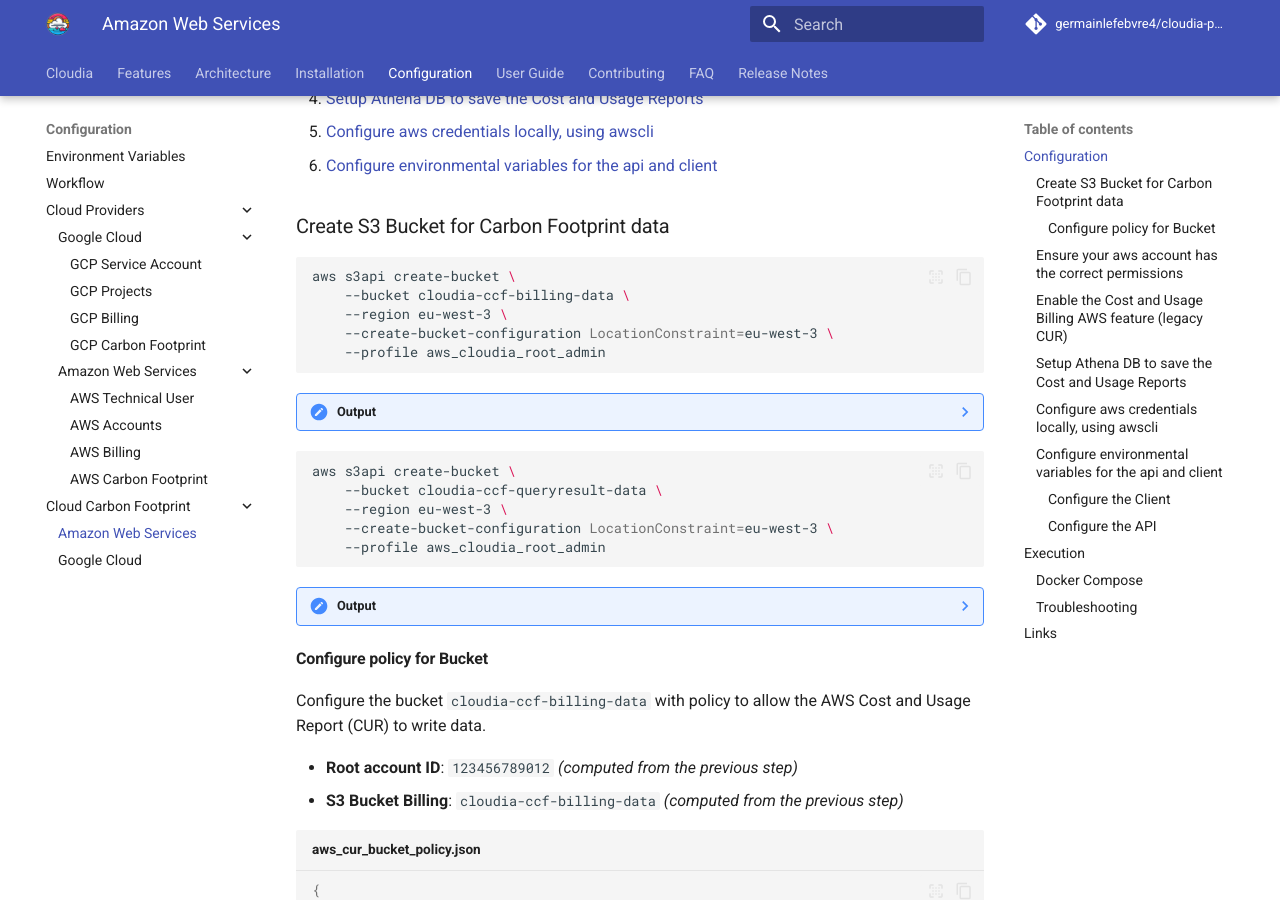
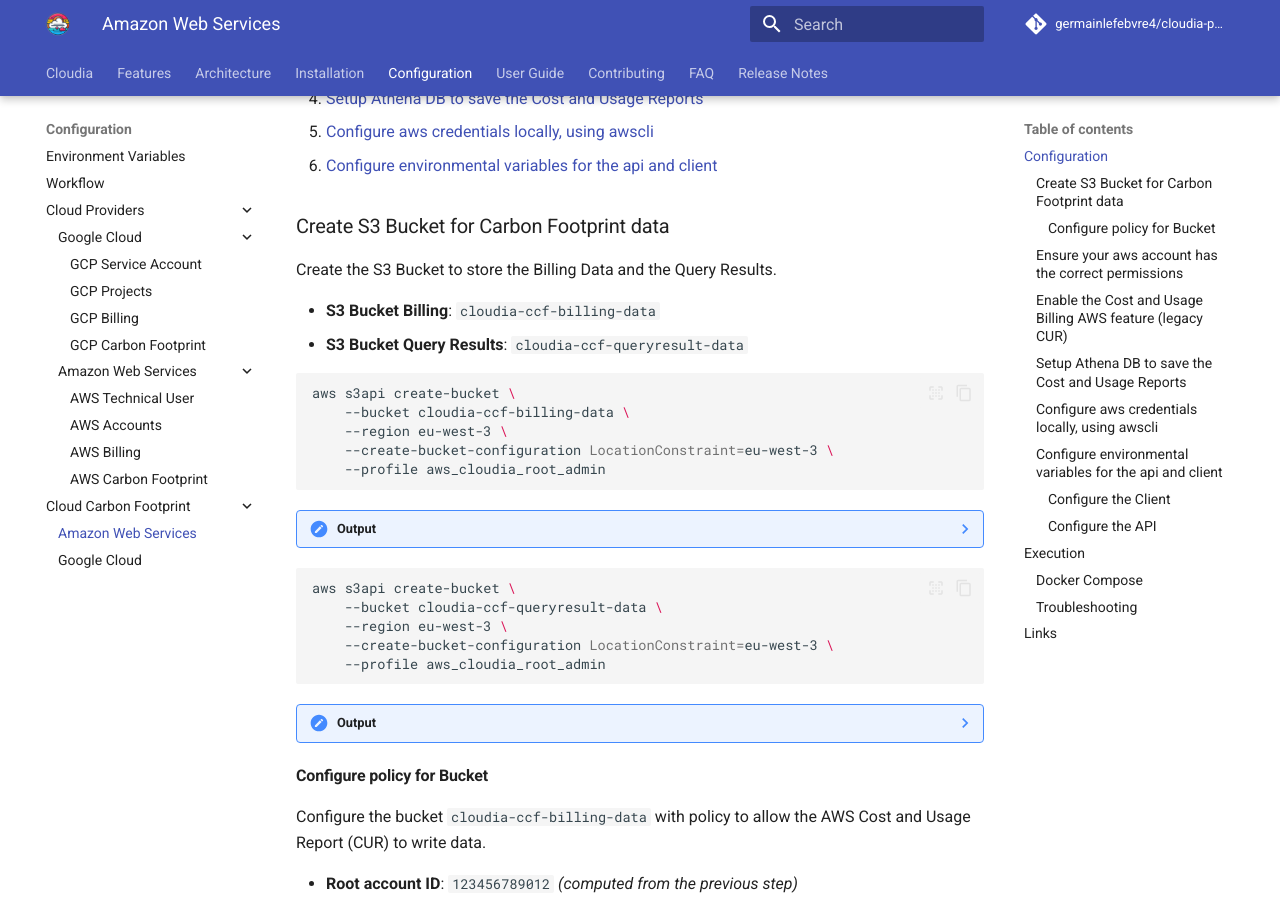
Before and after one commit to germainlefebvre4/cloudia-readthedocs, an MkDocs documentation site: the page built from docs/configuration/cloud_carbon_footprint/aws/index.md, in a window 1280 px wide and 900 px high, scrolled down 570 px. Built offline with MkDocs 1.6.1 and Material for MkDocs 9.7.7, drawn with Linux system fonts in a browser that asks for light colours; comment, search, counter and statistics services are not loaded.

Commit message:
doc(CloudCarbonFootprint): Add description for create s3 bucket

````diff
--- a/docs/configuration/cloud_carbon_footprint/aws/index.md
+++ b/docs/configuration/cloud_carbon_footprint/aws/index.md
@@ -21,6 +21,11 @@ Steps to follow:
 1. [Configure environmental variables for the api and client](#configure-environmental-variables-for-the-api-and-client)
 
 ### Create S3 Bucket for Carbon Footprint data
+
+Create the S3 Bucket to store the Billing Data and the Query Results.
+
+* **S3 Bucket Billing**: `cloudia-ccf-billing-data`
+* **S3 Bucket Query Results**: `cloudia-ccf-queryresult-data`
 
 ```bash
 aws s3api create-bucket \
````
